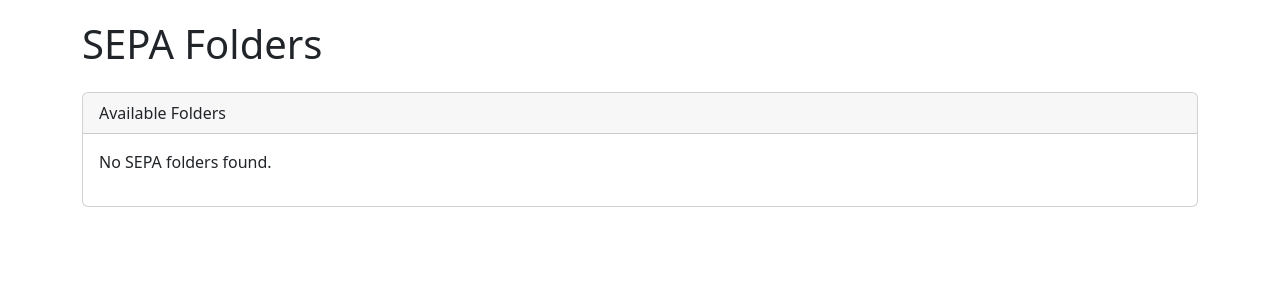
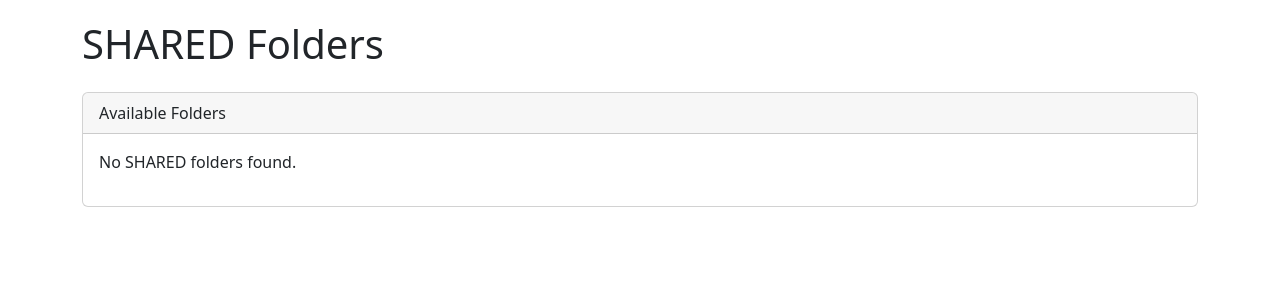
Before and after one commit to mojitocup/folders_ui, a Flask app: page /folders/ in a window 1280 px wide. Shown: the top 300 px of the page. Run offline with Flask 2, Linux system fonts and the light colour scheme.

Commit message:
update naming

```diff
--- a/templates/folder.html
+++ b/templates/folder.html
@@ -1,7 +1,7 @@
 <!DOCTYPE html>
 <html>
 <head>
-    <title>{{ folder_name }} - SEPA Folders</title>
+    <title>{{ folder_name }} - SHARED Folders</title>
     <link rel="stylesheet" href="https://cdn.jsdelivr.net/npm/bootstrap@5.2.3/dist/css/bootstrap.min.css">
     <style>
         body {
--- a/templates/index.html
+++ b/templates/index.html
@@ -1,7 +1,7 @@
 <!DOCTYPE html>
 <html>
 <head>
-    <title>SEPA Folders</title>
+    <title>SHARED Folders</title>
     <link rel="stylesheet" href="https://cdn.jsdelivr.net/npm/bootstrap@5.2.3/dist/css/bootstrap.min.css">
     <style>
         body {
@@ -23,7 +23,7 @@
 </head>
 <body>
     <div class="container">
-        <h1 class="mb-4">SEPA Folders</h1>
+        <h1 class="mb-4">SHARED Folders</h1>
 
         {% with messages = get_flashed_messages(with_categories=true) %}
           {% if messages %}
@@ -45,7 +45,7 @@
                         </a>
                     {% endfor %}
                 {% else %}
-                    <p>No SEPA folders found.</p>
+                    <p>No SHARED folders found.</p>
                 {% endif %}
             </div>
         </div>
```
